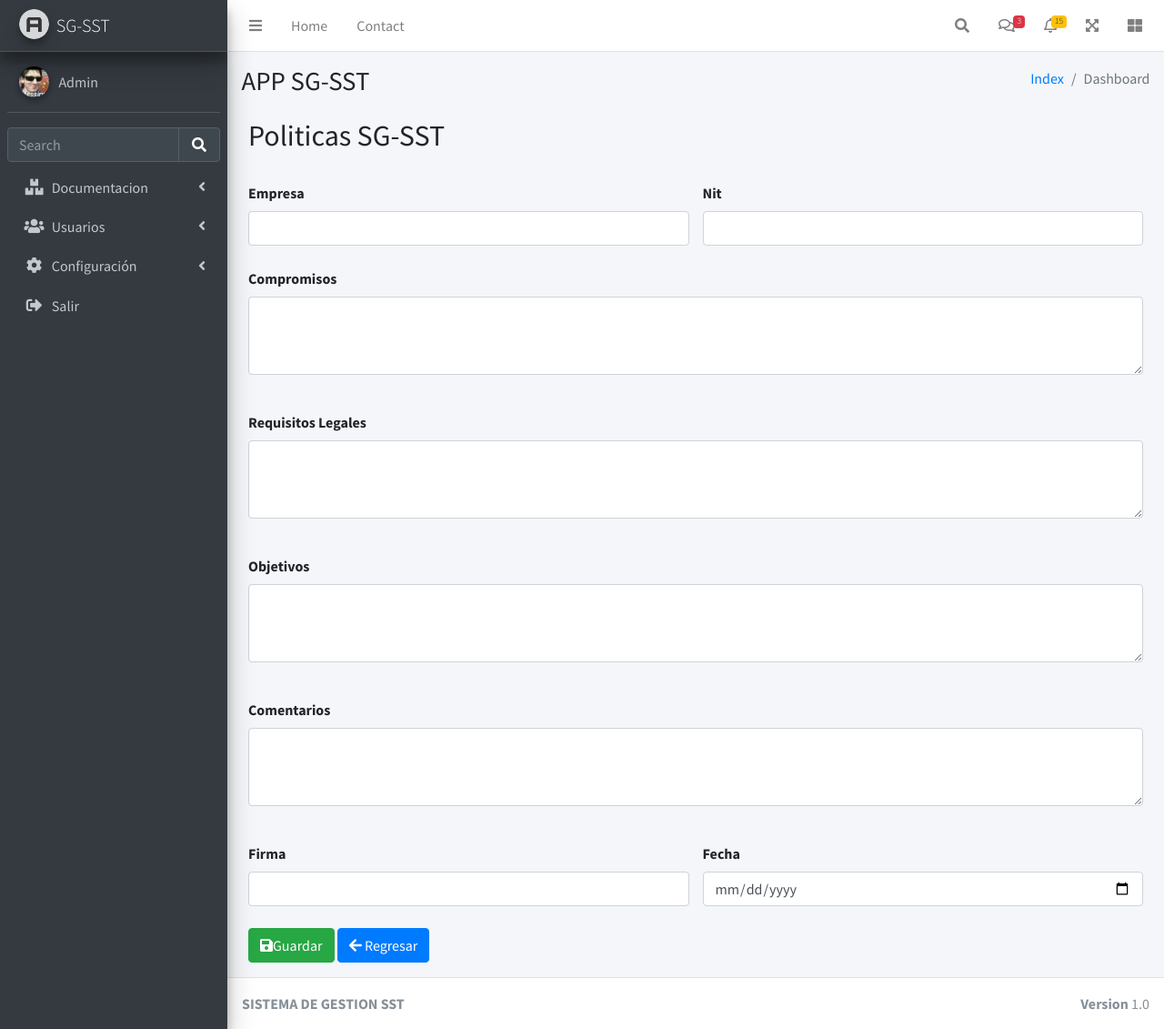
After one commit to docenteedwin/sg-sst, a Django app: page /formulario_politicas/0 in a window 1280 px wide. The commit adds this page. Shown: the whole page at 91% size. Run offline with Django 3.2, Linux system fonts and the light colour scheme; some libraries are stand-ins or nearby versions.

Commit message:
Formulario de Politicas

```diff
--- a/APP_SG_SST/sst/templates/sst/dashboard.html
+++ b/APP_SG_SST/sst/templates/sst/dashboard.html
@@ -232,7 +232,7 @@
                 </a>
               </li>
               <li class="nav-item">
-                <a href="/formulario_productos/0" class="nav-link">
+                <a href="/politicas" class="nav-link">
                   <i class="fas fa-plus nav-icon"></i>
                   <p>Política del SG-SST</p>
                 </a>
--- /dev/null
+++ b/APP_SG_SST/sst/templates/sst/formulario_politicas.html
@@ -0,0 +1,77 @@
+{% extends 'sst/dashboard.html' %}
+{% block content %}
+<div class="container-fluid">
+  <div class="row">
+      <div class="col-md-12">
+          <h2>Politicas SG-SST</h2>
+      </div>
+  </div>
+
+  <div class="row">
+    <div class="col-md-12">
+      <div class="panel panel-default">
+        <div class="panel-body">
+          <form action="/agregar_politicas" method='POST'>
+            {% csrf_token %}
+            <br/>
+            <input type="hidden" name="id" value="{{id}}"/>
+
+            <div class="row">
+              <div class="col">
+                <label for="basic-url">Empresa</label><br>
+                <input type="text" class="form-control" name="empresa" value="{{empresa}}" required />
+              </div>
+              <div class="col">
+                <label for="basic-url">Nit</label><br>
+                <input type="text" class="form-control" name="nit" value="{{nit}}" required />
+              </div>
+            </div>
+            <br/>
+
+            <div class="form-group">
+                <label for="basic-url">Compromisos</label><br>
+                <textarea class="form-control" name="compromisos" id="compromisos" rows="3">{{compromisos}}</textarea>
+            </div>
+            <br/>
+
+            <div class="form-group">
+              <label for="basic-url">Requisitos Legales</label><br>
+              <textarea class="form-control" name="requisitos_legales" id="requisitos_legales" rows="3" >{{requisitos_legales}}</textarea>
+            </div>
+            <br/>
+
+            <div class="form-group">
+              <label for="basic-url">Objetivos</label><br>
+              <textarea class="form-control" name="objetivos" id="objetivos" rows="3">{{objetivos}}</textarea>
+            </div>
+            <br/>
+
+            <div class="form-group">
+              <label for="basic-url">Comentarios</label><br>
+              <textarea class="form-control" name="comentarios" id="comentarios" rows="3">{{comentarios}}</textarea>
+            </div>
+            <br/>
+
+            <div class="row">
+              <div class="col">
+                <label for="basic-url">Firma</label><br>
+                <input type="text" class="form-control" name="firma" value="{{firma}}" />
+              </div>
+              <div class="col">
+                <label for="basic-url">Fecha</label><br>
+                <input type="date" class="form-control" name="fecha" value="{{fecha}}">
+              </div>
+            </div>
+            <br/>
+
+            <div class="form-group" role="group" aria-label="btn">
+              <button class="btn btn-success" value="{{action_text}}" type="submit"> <i class="fas fa-save"></i>Guardar</button>
+              <a class="btn btn-primary" href="/"> <i class="fa fa-arrow-left"></i> Regresar</a>
+            </div>
+          </form>
+        </div>
+      </div>
+  </div>
+</div>
+
+{% endblock %}
--- a/APP_SG_SST/sst/urls.py
+++ b/APP_SG_SST/sst/urls.py
@@ -25,4 +25,11 @@ urlpatterns = [
     path('formulario_usuarios/<int:id>', views.formulario_usuarios, name='formulario_usuarios'),
     path('agregar_usuarios', views.agregar_usuarios, name='agregar_usuarios'),
 
+    #POLITICAS
+
+    path('formulario_politicas/<int:id>', views.formulario_politicas, name='formulario_politicas'),
+    path('agregar_politicas', views.agregar_politicas, name='agregar_politicas'),
+    path('politicas', views.ver_politicas, name='politicas'),
+    path('eliminar_politicas/<int:id>', views.eliminar_politicas, name='eliminar_politicas'),
+
 ]
--- a/APP_SG_SST/sst/views.py
+++ b/APP_SG_SST/sst/views.py
@@ -104,3 +104,47 @@ def agregar_usuarios(request):
     usuarios = users.objects.all()
 
     return render(request, 'sst/listado_usuarios.html', {'lista_usuarios': usuarios})
+
+#POLITICAS SG-SST
+
+def formulario_politicas(request,id):
+    if id !=0 :
+        politica = Politicas.objects.get(id=id)
+        variables_plantilla = {'id':id,'empresa':politica.empresa, 'nit':politica.nit, 'compromisos':politica.compromisos, 'requisitos_legales':politica.requisitos_legales, 'objetivos':politica.objetivos, 'comentarios':politica.comentarios, 'firma':politica.firma, 'fecha':politica.fecha}
+    else:
+        variables_plantilla = {'id':0,'empresa':'', 'nit':'', 'compromisos':'', 'requisitos_legales':'', 'objetivos':'', 'comentarios':'', 'firma':'', 'fecha':''}
+
+    return render(request, 'sst/formulario_politicas.html', variables_plantilla)
+
+def agregar_politicas(request):
+    if request.POST['id'] == '0':
+        politicas = Politicas(empresa=request.POST['empresa'], nit=request.POST['nit'], compromisos=request.POST['compromisos'], requisitos_legales=request.POST['requisitos_legales'], objetivos=request.POST['objetivos'], comentarios=request.POST['comentarios'], firma=request.POST['firma'], fecha=request.POST['fecha'])
+        politicas.save()
+
+    else:
+        politicas = Politicas.objects.get(id=request.POST['id'])
+        politicas.empresa = request.POST['empresa']
+        politicas.nit = request.POST['nit']
+        politicas.compromisos = request.POST['compromisos']
+        politicas.requisitos_legales = request.POST['requisitos_legales']
+        politicas.objetivos = request.POST['objetivos']
+        politicas.comentarios = request.POST['comentarios']
+        politicas.firma = request.POST['firma']
+        politicas.fecha = request.POST['fecha']
+        politicas.save()
+
+    plts = Politicas.objects.all()
+
+    return render(request, 'sst/politicas.html', {'politicas': plts})
+
+def eliminar_politicas(request, id):
+    politica = Politicas.objects.filter(id=id).delete()
+    plts = Politicas.objects.all()
+    return render(request, 'sst/politicas.html', {'politicas': plts})
+
+def ver_politicas(request):
+    plts = Politicas.objects.all()
+    return render(request, 'sst/politicas.html', {'politicas': plts})
+
+def pdf_politicas(request, id):
+    politica = Politicas.objects.get(id=id)
```
Also changed, not shown: APP_SG_SST/APP_SG_SST/settings.py (+11 -6 lines), APP_SG_SST/sst/models.py (+21 -0 lines), APP_SG_SST/sst/templates/sst/politicas.html (added, +43 -0 lines), APP_SG_SST/sst/migrations/0007_auto_20211027_0712.py (added), APP_SG_SST/sst/migrations/0008_politicas.py (added).
